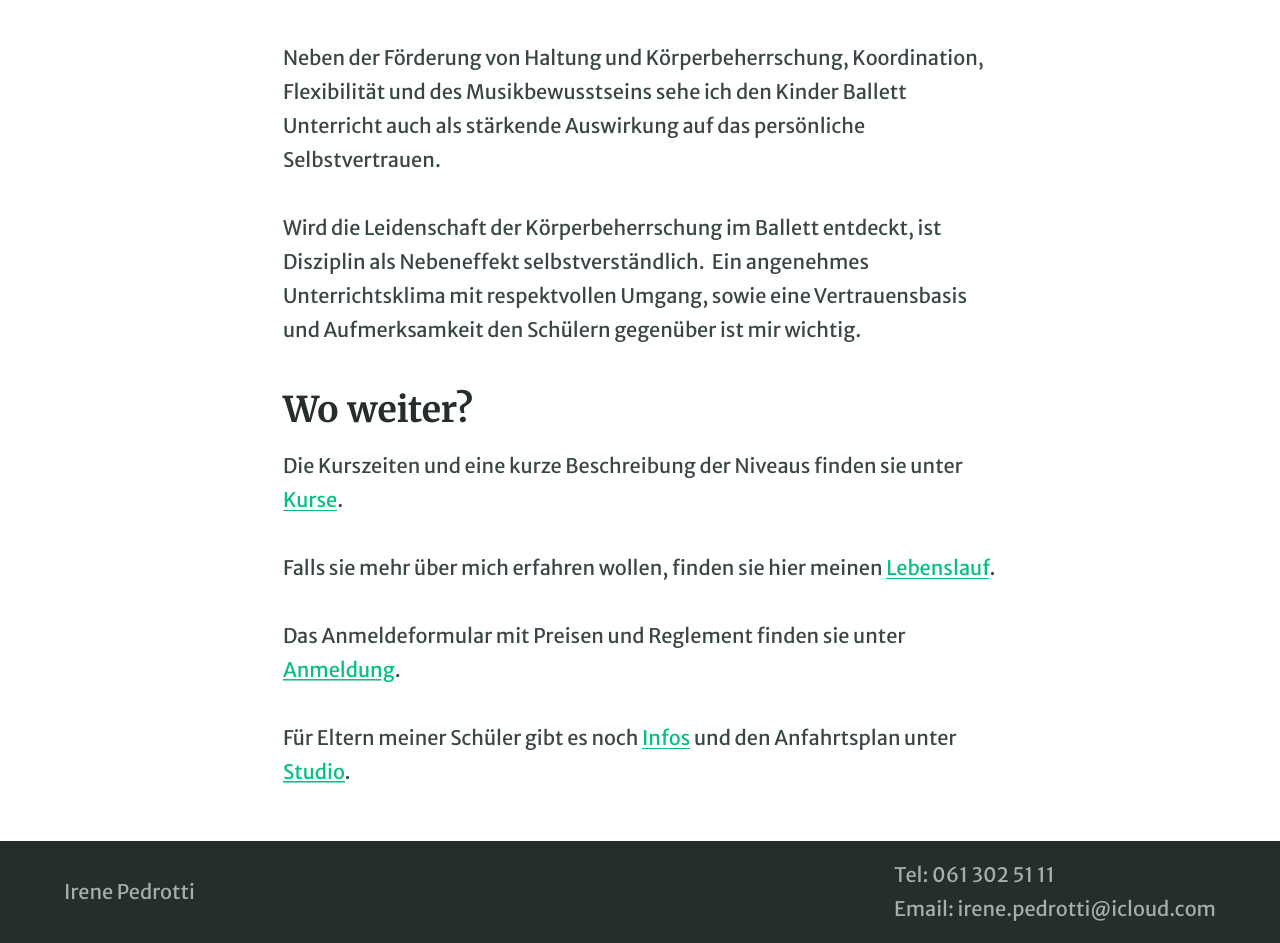
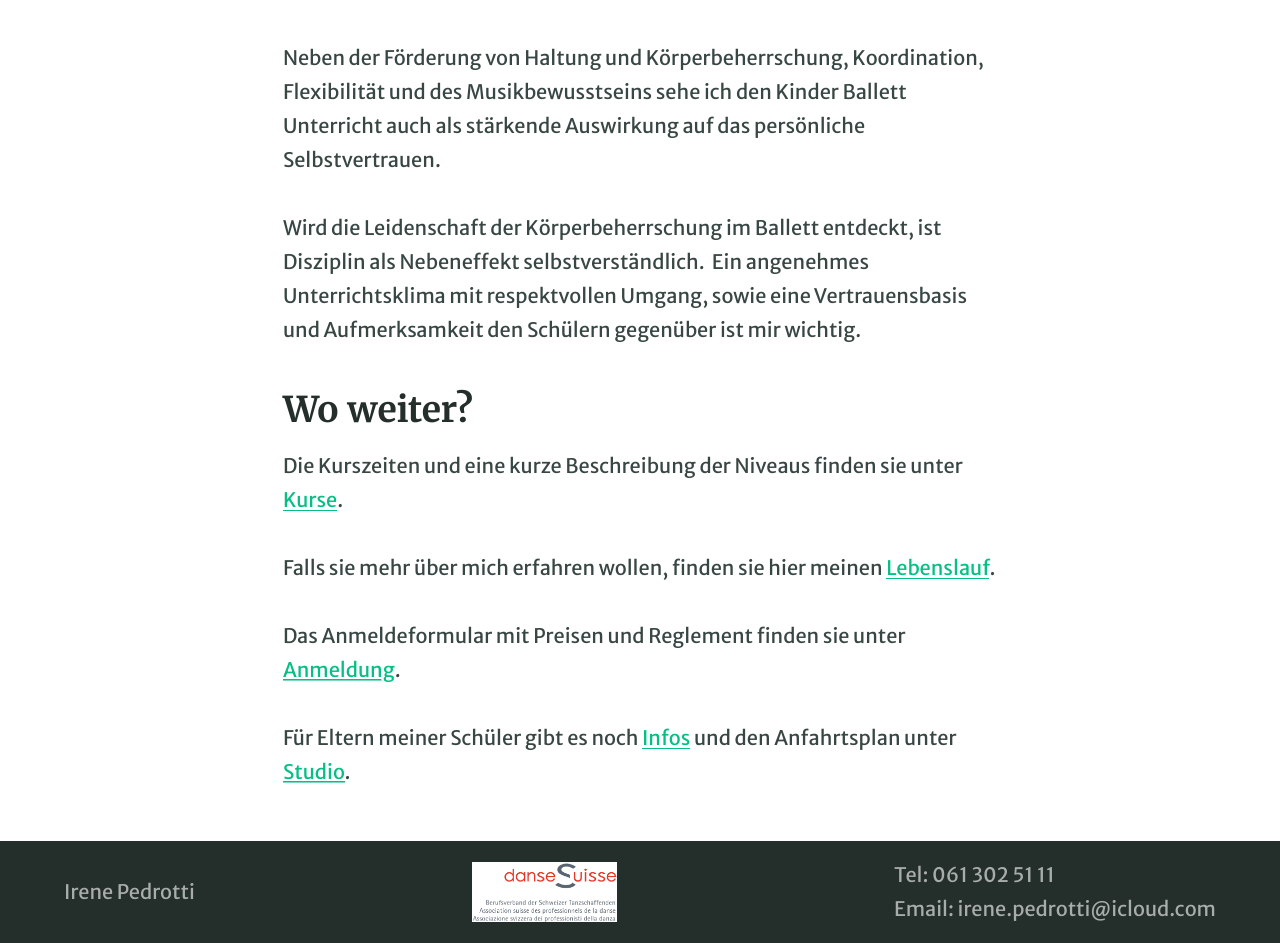
Before and after one commit to irenepedrotti/irenepedrotti.github.io, a Jekyll site: the page built from pages/index.md, in a window 1280 px wide. Shown: the part 963-1906 px from the top of the page. Built offline with Jekyll 4.4.1, drawn with Linux system fonts in a browser that asks for light colours.

Commit message:
Add Dance Swiss logo

```diff
--- a/_includes/site-footer.html
+++ b/_includes/site-footer.html
@@ -2,6 +2,9 @@
   <div class="container">
     <div class="right">
       Irene Pedrotti
+    </div>
+    <div class="center logo">
+      <img src="/assets/DSLogo_mit_Textzeile.png">
     </div>
     <div class="left">
       <small>Tel: 061 302 51 11 <br> Email: irene.pedrotti@icloud.com</small>
--- a/_sass/_theme.scss
+++ b/_sass/_theme.scss
@@ -61,7 +61,7 @@ body {
   @include flexbox;
   @include align-items(center);
   img {
-    max-height: 5rem;
+    max-height: 3.5rem;
   }
 }
 
```
Also changed, not shown: assets/DSLogo_mit_Textzeile.png (added).
